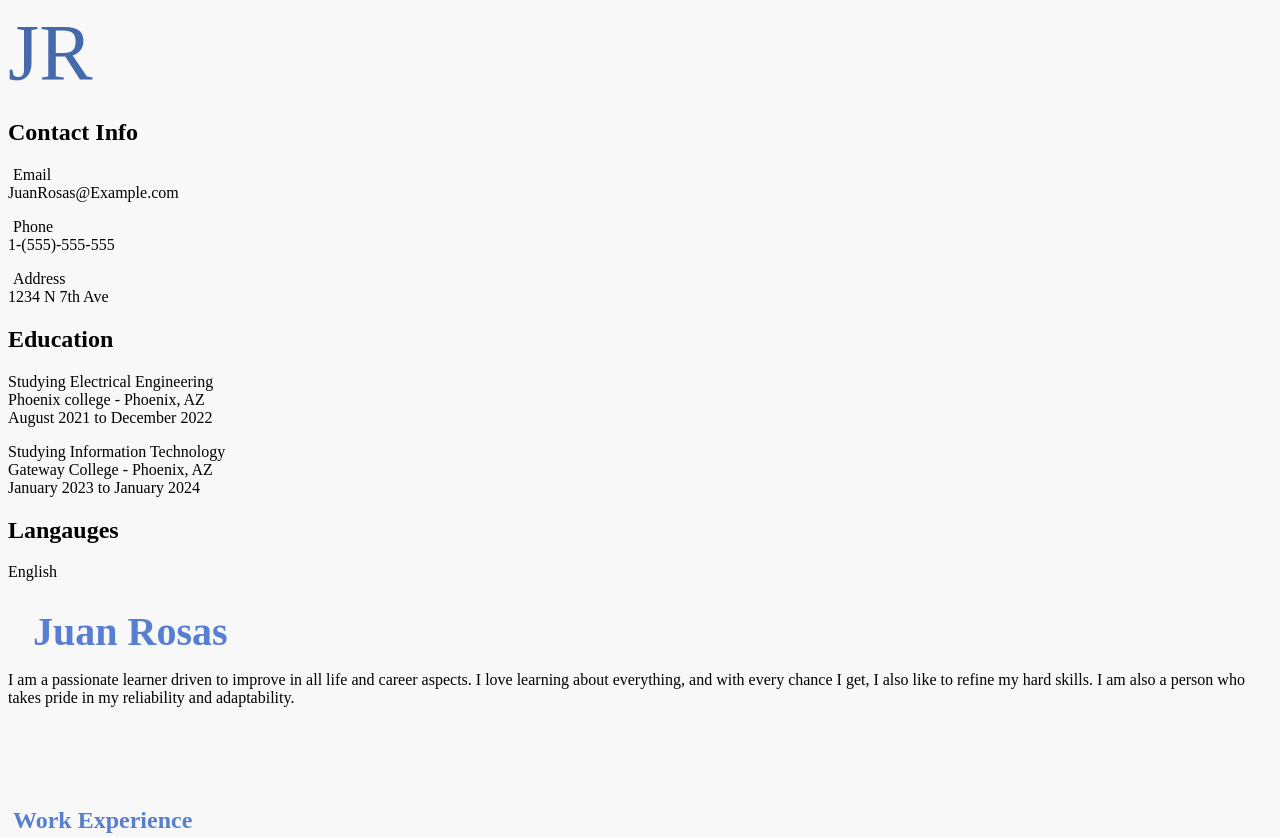
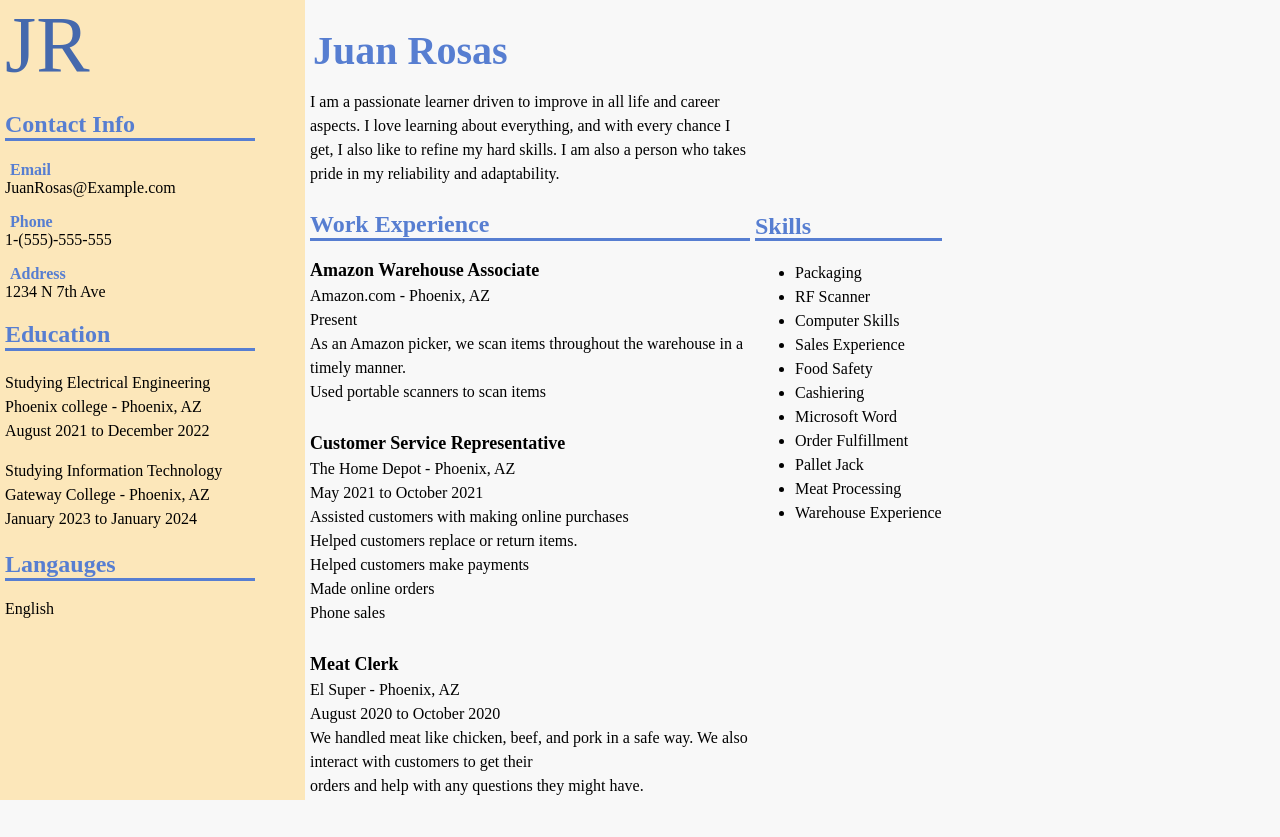
Before and after one commit to juanphx20/resume, a plain HTML site: page index.html in a window 1280 px wide. Shown: the top 837 px of the page. After the commit the page ends 808 px from the top, so only its background shows below. Drawn offline with Linux system fonts and the light colour scheme.

Commit message:
Update style.css

```diff
--- a/style.css
+++ b/style.css
@@ -4,7 +4,7 @@
   font-size: 40px;
   color: rgb(87, 126, 209);
   margin-bottom: 5px;
-  margin-left: 25px;
+  margin-left: 8px;
 }
 
 /* tf = text font class for most text in index html*/
@@ -17,7 +17,7 @@ body {
 }
 .heading {
   color: rgb(87, 126, 209);
-  margin: 100px 0 0 0;
+  margin: 25px 0 0 0;
 }
 
 /* .content is for applying styles to entire section */
@@ -25,11 +25,17 @@ body {
   margin: 0 5px 0 5px;
   padding: 0;
 }
-.flcs-headers {
+.section-1-headers {
   font-family: "Times New Roman";
   color: rgb(87, 126, 209);
   font-weight: bolder;
 }
+/* styles for section 1 h2 */
+.s1hlines {
+  border-bottom: solid 3px rgb(87, 126, 209);
+  margin-right: 50px;
+}
+
 .initials {
   text-align: left;
   font-family: "Times New Roman";
@@ -42,17 +48,66 @@ body {
 
 body {
   display: flex;
+  margin: 0;
+  padding: 0;
 }
 
-/* first left column styles = flcs */
-.flcs {
-  background-color: rgb(149, 183, 212);
+/* first left column styles  */
+.section-1 {
+  background-color: #fce7ba;
   padding: 0 0 0 0;
   margin: 0 50px 0 0;
   width: 300px;
-  height:auto;
+  height: 800px;
 }
 
 .paragraph-spacing {
   padding-bottom: 10px;
 }
+/* right containter styles  */
+.right-cont-styles {
+  border-bottom: solid 3px rgb(87, 126, 209);
+}
+
+/* sub-headings-for-job-positions= shfjp */
+.shfjp {
+  font-weight: bolder;
+  font-size: 18px;
+}
+
+.resume-page {
+  display: flex;
+
+
+}
+
+.section-2 {
+  width: 450px;
+  height:800px;
+}
+
+.section-1 {
+  padding-left: 5px;
+  margin: 0;
+}
+
+/* lnht = lineheight */
+.lnht {
+  line-height: 1.5;
+}
+
+.resume-summary {
+  padding-left: 5px;
+}
+
+.section-3-header{
+  margin-top: 214px;
+  border-bottom: solid rgb(87, 126, 209) 3px;
+  color: rgb(87, 126, 209);
+
+}
+.section-3-div{
+  width:auto;
+  line-height: 1.5em;
+  height: 800px;
+}
```
